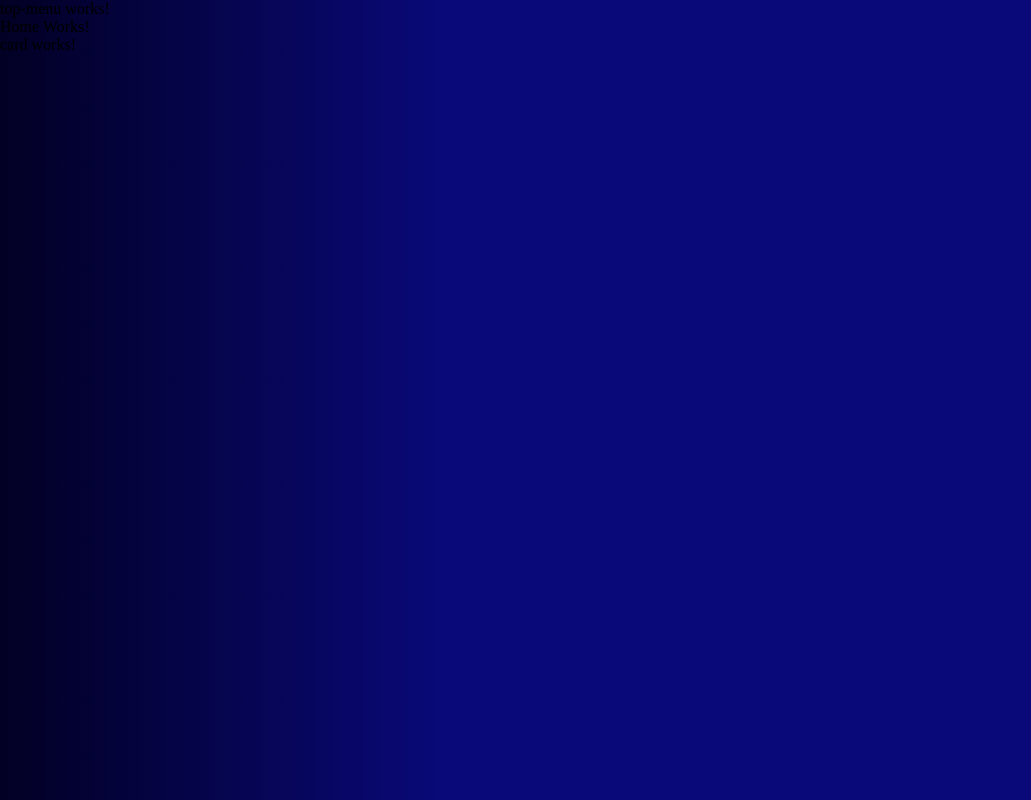
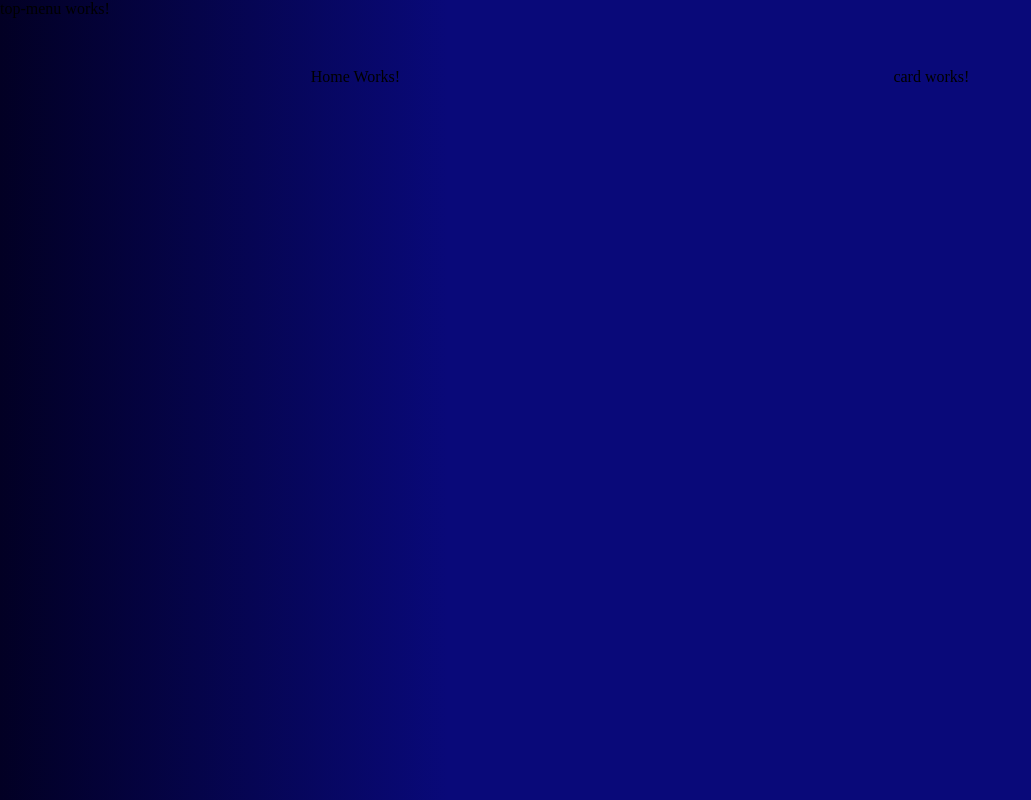
Before and after one commit to felipefalkiner/dio-angular-psn-clone, an Angular app: page / in a window 1280 px wide. Shown: the whole page, without its empty margins (0-1031 px from the left). Built offline with nearby package versions, Linux system fonts and the light colour scheme.

Commit message:
updates on home component css

```diff
--- a/src/app/pages/home/home.component.css
+++ b/src/app/pages/home/home.component.css
@@ -0,0 +1,11 @@
+.home_container{
+    width: 90%;
+    margin: auto;
+    padding-top: 50px;
+    display: flex;
+
+    justify-content: space-around;
+    align-items: baseline;
+    flex-wrap: wrap;
+    /* border: 1px solid red; */
+}
--- a/src/styles.css
+++ b/src/styles.css
@@ -1,12 +1,17 @@
 * {
-    margin: 0;
-    padding: 0;
-    border: 0;
-    box-sizing: border-box;
+	margin: 0;
+	padding: 0;
+	border: 0;
+	box-sizing: border-box;
 }
 
 body {
-    background: rgb(2,0,36);
-    background: linear-gradient(90deg, rgba(2,0,36,1) 0%, rgba(2,0,36,1) 0%, rgba(9,9,121,1) 35%,  rgba(9,9,121,1) 100%);
-    /* color: white; */
+	background: rgb(2, 0, 36);
+	background: linear-gradient(
+		90deg,
+		rgba(2, 0, 36, 1) 0%,
+		rgba(9, 9, 121, 1) 35%,
+		rgba(9, 9, 121, 1) 100%
+	);
+	/* color: white; */
 }
```
